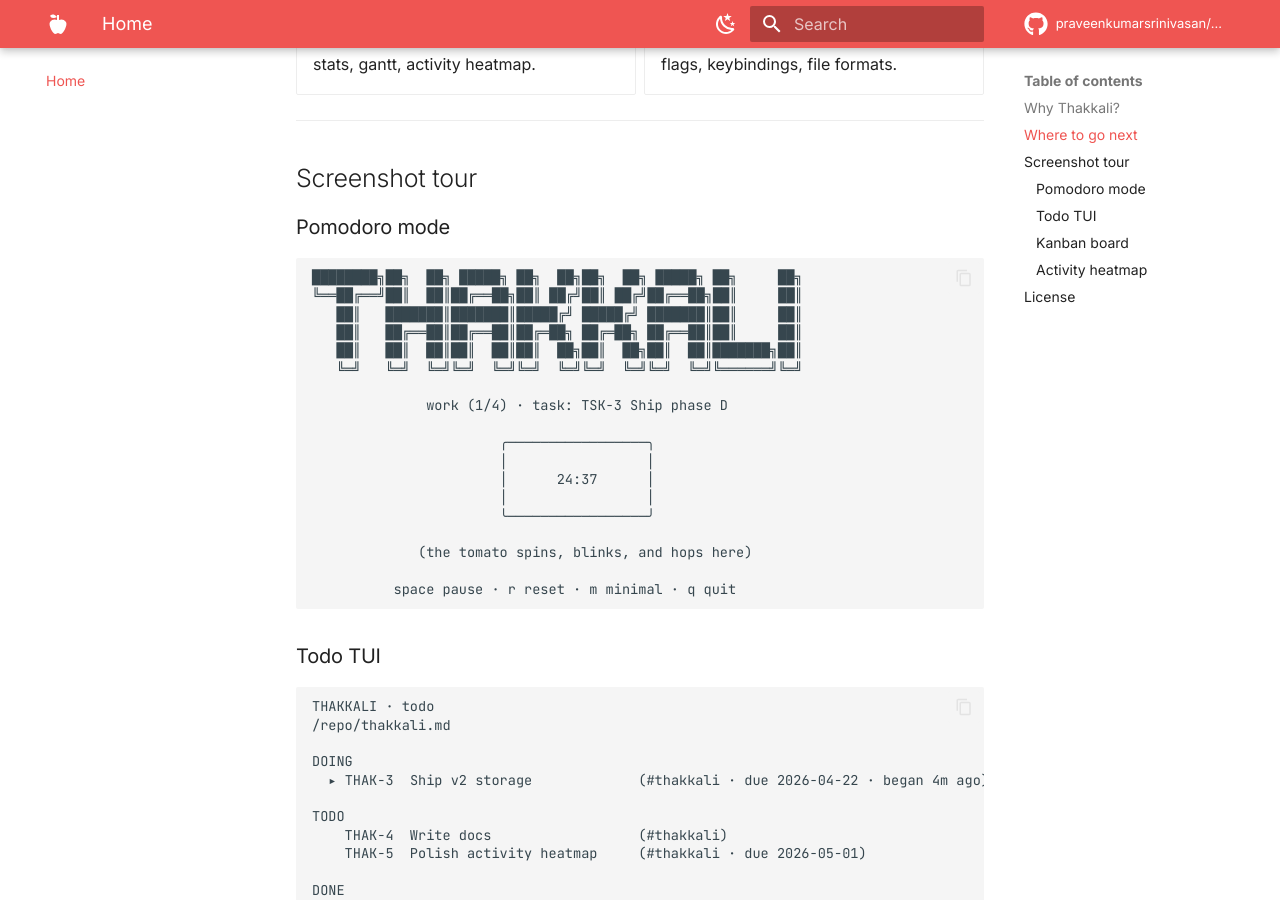
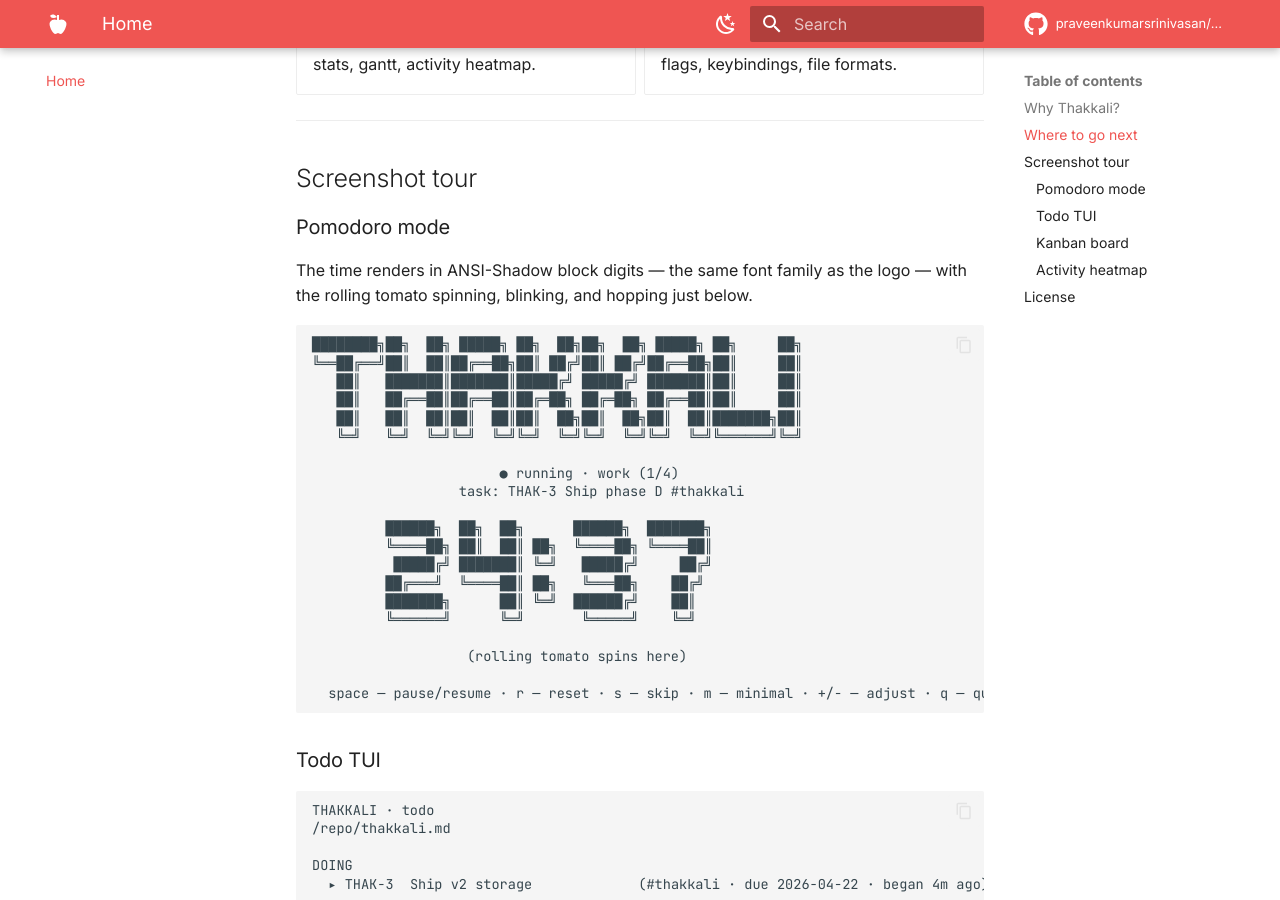
Before and after one commit to praveenkumarsrinivasan/Thakkali, an MkDocs documentation site: the page built from website/docs/index.md, in a window 1280 px wide and 900 px high, scrolled down 1316 px. Built offline with MkDocs 1.6.1 and Material for MkDocs 9.7.7, drawn with Linux system fonts in a browser that asks for light colours; comment, search, counter and statistics services are not loaded.

Commit message:
Fix stale timer screenshot on docs landing page
The Pomodoro-mode sample showed a rounded-border box around the clock,
but the actual app renders time as ANSI-Shadow block digits (same
family as the logo) with no surrounding border. Replace the mockup
with the real "24:37" rendering and update the help hint to match
the current footer.

Co-Authored-By: Claude Opus 4.6 (1M context) <noreply@anthropic.com>

````diff
--- a/website/docs/index.md
+++ b/website/docs/index.md
@@ -58,6 +58,10 @@ $ thakkali activity               # GitHub-style heatmap from log.jsonl
 
 ### Pomodoro mode
 
+The time renders in ANSI-Shadow block digits — the same font family
+as the logo — with the rolling tomato spinning, blinking, and hopping
+just below.
+
 ```text
 ████████╗██╗  ██╗ █████╗ ██╗  ██╗██╗  ██╗ █████╗ ██╗     ██╗
 ╚══██╔══╝██║  ██║██╔══██╗██║ ██╔╝██║ ██╔╝██╔══██╗██║     ██║
@@ -66,17 +70,19 @@ $ thakkali activity               # GitHub-style heatmap from log.jsonl
    ██║   ██║  ██║██║  ██║██║  ██╗██║  ██╗██║  ██║███████╗██║
    ╚═╝   ╚═╝  ╚═╝╚═╝  ╚═╝╚═╝  ╚═╝╚═╝  ╚═╝╚═╝  ╚═╝╚══════╝╚═╝
 
-              work (1/4) · task: TSK-3 Ship phase D
+                       ● running · work (1/4)
+                  task: THAK-3 Ship phase D #thakkali
 
-                       ╭─────────────────╮
-                       │                 │
-                       │      24:37      │
-                       │                 │
-                       ╰─────────────────╯
+         ██████╗  ██╗  ██╗      ██████╗  ███████╗
+         ╚════██╗ ██║  ██║ ██╗  ╚════██╗ ╚════██║
+          █████╔╝ ███████║ ╚═╝   █████╔╝     ██╔╝
+         ██╔═══╝  ╚════██║ ██╗   ╚═══██╗    ██╔╝
+         ███████╗      ██║ ╚═╝  ██████╔╝    ██║
+         ╚══════╝      ╚═╝       ╚═════╝    ╚═╝
 
-             (the tomato spins, blinks, and hops here)
+                   (rolling tomato spins here)
 
-          space pause · r reset · m minimal · q quit
+  space — pause/resume · r — reset · s — skip · m — minimal · +/− — adjust · q — quit
 ```
 
 ### Todo TUI
````
